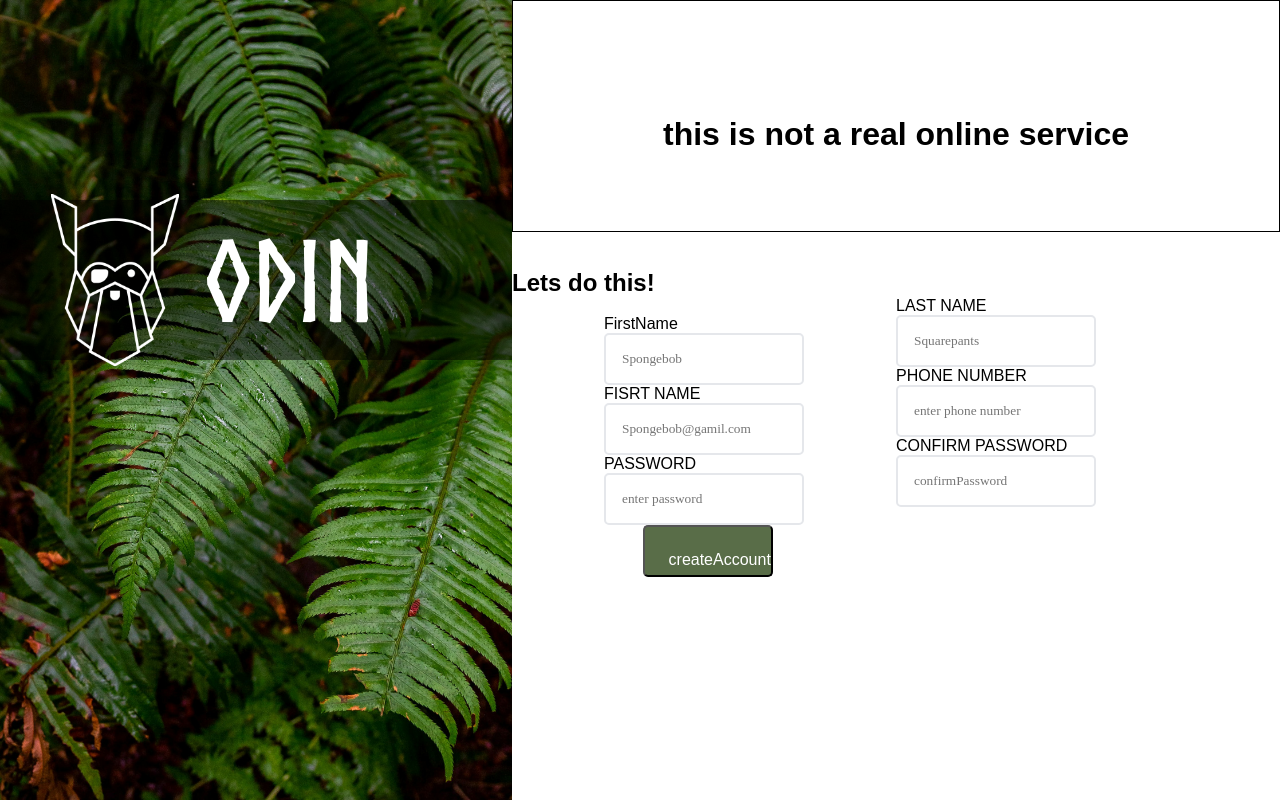
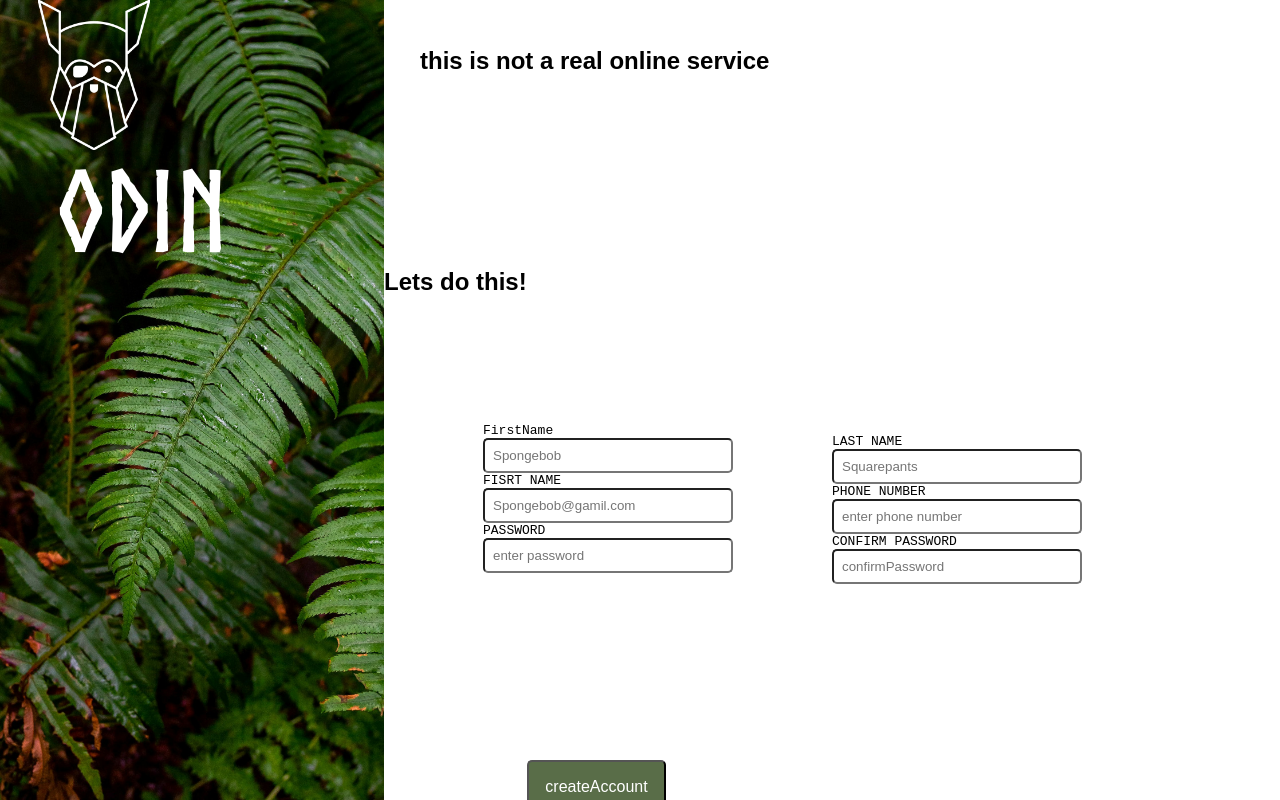
Before and after one commit to RhexNiebres/Project-Sign-up-Form, a plain HTML site: page index.html in a window 1280 px wide. Drawn offline with Linux system fonts and the light colour scheme.

Commit message:
Added CSS styles for inputs to enhance appearance.

```diff
--- a/styles.css
+++ b/styles.css
@@ -1,6 +1,6 @@
 @font-face {
-    font-family: 'customFont';
-    src: url(fonts/Norse-Bold.otf) format('opentype');
+  font-family: "customFont";
+  src: url(fonts/Norse-Bold.otf) format("opentype");
 }
 * {
   margin: 0;
@@ -11,6 +11,7 @@ html,
 body {
   height: 100%;
   font-family: sans-serif; /* Set a default font */
+  overflow: hidden;
 }
 .container {
   display: flex;
@@ -19,15 +20,14 @@ body {
   height: 100%;
 }
 #box1 {
-  width: 40%;
+  width: 30%;
   background-image: url(images/halie-west-25xggax4bSA-unsplash.jpg);
   background-size: cover;
   position: relative;
 }
-#logoShadow{
+#logo {
   box-shadow: 1px 1px 10px px;
-    width: 100%;
-    position: absolute;
+  position: relative;
   top: 25%;
   background-color: rgba(0, 0, 0, 0.5);
   display: flex;
@@ -35,71 +35,80 @@ body {
   height: 20%;
 }
 #box1 img {
-    width: 8em;
-    height: auto;
+  width: 7em;
   position: relative;
   left: 10%;
-
 }
-#box1 h1{
+#box1 h1 {
   position: relative;
   color: white;
   left: 15%;
   font-size: 7rem;
-    font-family: 'customFont';
+  font-family: "customFont";
 }
 #box2 {
   display: flex; /*for giving even space to child elements*/
   align-content: center;
   justify-content: space-between;
   flex-direction: column;
-  width: 60%;
+  width: 70%; /* fixed unecessary space*/
+  height: 65%;
 }
 
-#header p{
-    font-size: 2rem;
-    text-align: left;
-    padding: 15%;
-    font-weight: 700;
-    height: 40%;
-    text-align: center;
-    border: 1px solid black;
+#header {
+  height: 30%;
+  display: flex;
+  flex-direction: column;
+  position: relative;
+}
+#header p {
+  font-size: 1.5rem;
+  font-weight: 600;
+  position: relative;
+  left: 1.5em;
+  top: 30%;
+}
+.left {
+  position: relative;
+  top: 2em;
+}
+#input-container {
+  height: 0%;
+  display: flex;
+  justify-content: space-evenly;
+  align-items: flex-start;
+  font-family: monospace;
+}
+#input-container input {
+  padding: 0.5rem;
+  width: 250px;
+  border-radius: 5px;
+  font-family: sans-serif;
+}
+#password-form {
+  width: 100%;
+  box-shadow: 1px 1px 20px 0px;
+}
+#input-container input:valid:not(:placeholder-shown) {
+  border: 2px solid green;
+}
+#input-container input:invalid:not(:placeholder-shown) {
+  border: 2px solid red;
+}
+input:invalid:not(:placeholder-shown) + p {
+  color: red;
 }
 
-#input-container {
-  background-color: white;
-  height: 30%;
-  display: flex;
-  justify-content: space-evenly;
-  position: relative;
-
-}
-#input-container input{
-    padding: 1rem;
-    border: 2px solid #E5E7EB ;
-    border-radius: 5px;
-    font-family: sa;
-    width: 100%;
-}
-#input-container input:valid{
-    border: green;
-}
-#input-container input:valid{
-    border: red;
-}
 .button-container {
-
-  height: 40%;
   position: relative;
 }
-#createAccountButton{
+#createAccountButton {
   position: absolute;
-    left: 17%;
-    padding: 1.5rem;
+  left: 16%;
+  top: 15em;
+  padding: 1rem;
   border-radius: 5px;
-    max-width: 17%;
-    height: 10%;
-    background-color: #596D48;
+  background-color: #596d48;
   color: white;
   font-size: 1rem;
 }
```
Lines whose indentation alone changed are shown as unchanged.
